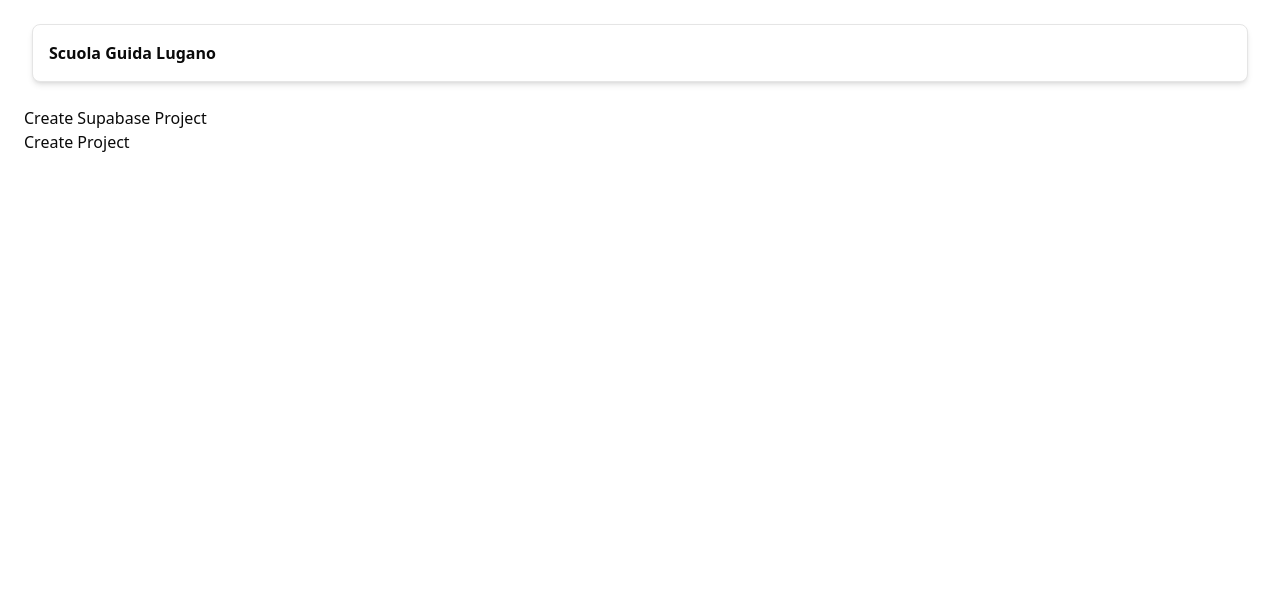
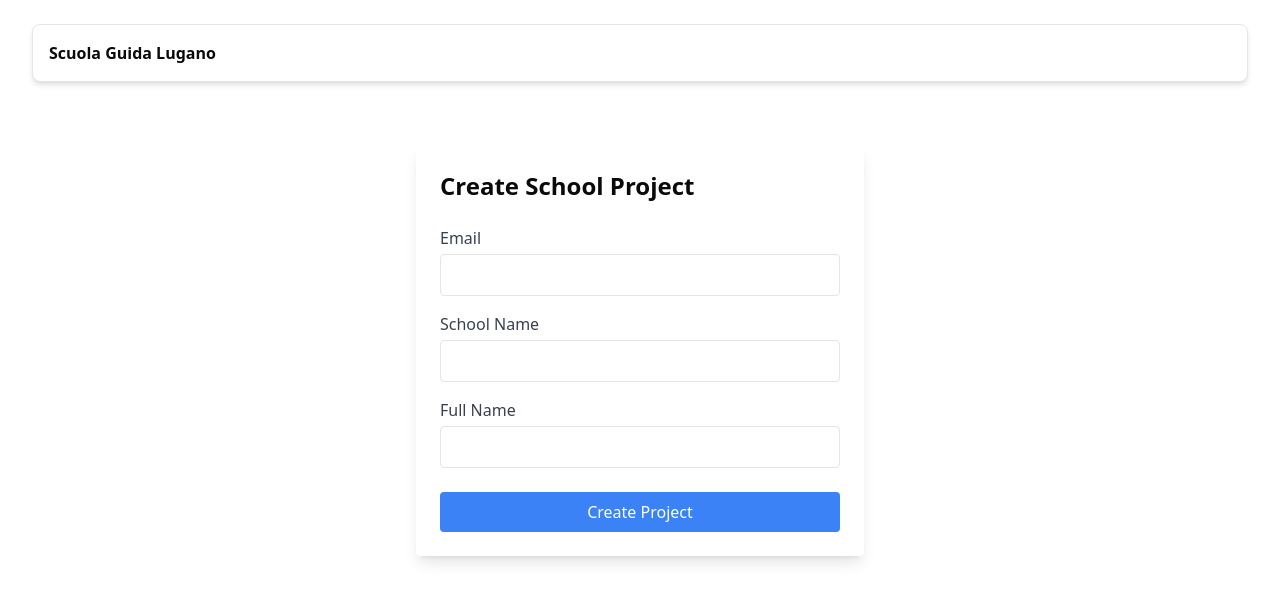
Before and after one commit to alatella87/flysupa, a React (Vite) app: page /landing in a window 1280 px wide. Shown: the top 602 px of the page. Built offline with nearby package versions, Linux system fonts and the light colour scheme.

Commit message:
[git] add create-vercel-project (dev)

```diff
--- a/package.json
+++ b/package.json
@@ -8,7 +8,7 @@
     "dev": "vite",
     "server": "node server.js",
     "dev:all": "concurrently \"npm run dev --port=5173\" \"npm run server\"",
-    "build": "tsc -b && vite build",
+    "build": "vite build",
     "lint": "eslint .",
     "preview": "vite preview",
     "test": "vitest",
--- a/src/pages/Landing.tsx
+++ b/src/pages/Landing.tsx
@@ -3,6 +3,11 @@ import React, { useState } from "react";
 const CreateSupabaseProject: React.FC = () => {
   const [output, setOutput] = useState<string>(""); // State for output
   const [loading, setLoading] = useState<boolean>(false); // State for loading status
+  const [formData, setFormData] = useState({
+    email: "",
+    schoolName: "",
+    fullName: ""
+  });
 
   const createSupabaseProject = async (
     apiKey: string,
@@ -14,7 +19,9 @@ const CreateSupabaseProject: React.FC = () => {
     setLoading(true);
     try {
       // Make the request to your own backend
-      const response = await fetch("http://localhost:3000/createProject", {
+      const response = await fetch(
+        "http://localhost:3000/create-supabase-project",
+        {
           method: "POST",
           headers: {
             "Content-Type": "application/json",
@@ -26,7 +33,8 @@ const CreateSupabaseProject: React.FC = () => {
             region,
             db_pass,
           }),
-      });
+        }
+      );
 
       if (!response.ok) {
         const error = await response.json();
@@ -39,8 +47,7 @@ const CreateSupabaseProject: React.FC = () => {
       return projectData;
     } catch (error) {
       setOutput("Error: " + error);
-    } finally {
-      setLoading(false);
+      return null;
     }
   };
 
@@ -68,7 +75,7 @@ const CreateSupabaseProject: React.FC = () => {
           (prevOutput) =>
             prevOutput + "Error executing SQL schema: " + JSON.stringify(error)
         );
-        return;
+        return false;
       }
 
       const result = await response.json();
@@ -78,17 +85,67 @@ const CreateSupabaseProject: React.FC = () => {
           "SQL schema executed successfully: " +
           JSON.stringify(result)
       );
+      return true;
     } catch (error) {
       setOutput(
         (prevOutput) => prevOutput + "Error executing SQL schema: " + error
       );
+      return false;
     }
   };
 
-  const handleCreateProjectClick = async () => {
-    //
+  const createVercelProject = async (schoolName: string) => {
+    try {
+      const response = await fetch("http://localhost:3000/create-vercel-project", {
+        method: "POST",
+        headers: {
+          "Content-Type": "application/json",
+        },
+        body: JSON.stringify({
+          schoolName,
+        }),
+      });
+
+      if (!response.ok) {
+        const error = await response.json();
+        setOutput(
+          (prevOutput) =>
+            prevOutput + "Error creating Vercel project: " + JSON.stringify(error)
+        );
+        return false;
+      }
+
+      const result = await response.json();
+      setOutput(
+        (prevOutput) =>
+          prevOutput +
+          "Vercel project created successfully: " +
+          JSON.stringify(result)
+      );
+      return true;
+    } catch (error) {
+      setOutput(
+        (prevOutput) => prevOutput + "Error creating Vercel project: " + error
+      );
+      return false;
+    }
+  };
+
+  const handleInputChange = (e: React.ChangeEvent<HTMLInputElement>) => {
+    const { name, value } = e.target;
+    setFormData(prevData => ({
+      ...prevData,
+      [name]: value
+    }));
+  };
+
+  const handleCreateProjectClick = async (e: React.FormEvent) => {
+    e.preventDefault();
+    setLoading(true);
+    setOutput("");
+
     const apiKey = "sbp_56ed72298488efd3471c5c27e3133539cd4e98e0";
-    const projectName = "buz";
+    const projectName = formData.schoolName;
     const organization_id = "ajnfgbpatgqromqqitoz";
     const region = "eu-central-1";
     const db_pass = "test30sada090";
@@ -105,11 +162,16 @@ const CreateSupabaseProject: React.FC = () => {
 
       if (projectData) {
         // Step 2: Execute the SQL schema on the new project
-        // The project ID is in the response as "id"
         const projectId = projectData.id;
         console.log("✅ Project created successfully! Project ID:", projectId);
+
         // Execute the SQL schema via the backend
-        await executeSchemaViaBackend(apiKey, projectId, db_pass);
+        const schemaResult = await executeSchemaViaBackend(apiKey, projectId, db_pass);
+
+        // Step 3: Create Vercel project after schema execution
+        if (schemaResult) {
+          await createVercelProject(formData.schoolName);
+        }
       }
     } catch (error) {
       setOutput("Error: " + error);
@@ -119,15 +181,60 @@ const CreateSupabaseProject: React.FC = () => {
   };
 
   return (
-    <div>
-      <h1>Create Supabase Project</h1>
+    <div className="max-w-md mx-auto mt-10 p-6 bg-white rounded shadow-lg">
+      <h1 className="text-2xl font-bold mb-6">Create School Project</h1>
+
+      <form onSubmit={handleCreateProjectClick}>
+        <div className="mb-4">
+          <label className="block text-gray-700 mb-1">Email</label>
+          <input
+            type="email"
+            name="email"
+            value={formData.email}
+            onChange={handleInputChange}
+            className="w-full p-2 border rounded"
+            required
+          />
+        </div>
+
+        <div className="mb-4">
+          <label className="block text-gray-700 mb-1">School Name</label>
+          <input
+            type="text"
+            name="schoolName"
+            value={formData.schoolName}
+            onChange={handleInputChange}
+            className="w-full p-2 border rounded"
+            required
+          />
+        </div>
+
+        <div className="mb-6">
+          <label className="block text-gray-700 mb-1">Full Name</label>
+          <input
+            type="text"
+            name="fullName"
+            value={formData.fullName}
+            onChange={handleInputChange}
+            className="w-full p-2 border rounded"
+            required
+          />
+        </div>
+
         <button
-        id="createProjectBtn"
-        onClick={handleCreateProjectClick}
+          type="submit"
+          className="w-full bg-blue-500 text-white py-2 px-4 rounded hover:bg-blue-600 transition-colors"
           disabled={loading}>
           {loading ? "Creating..." : "Create Project"}
         </button>
-      <pre id="output">{output}</pre>
+      </form>
+
+      {output && (
+        <div className="mt-6">
+          <h2 className="text-lg font-semibold mb-2">Output:</h2>
+          <pre className="bg-gray-100 p-3 rounded overflow-auto max-h-60 text-sm">{output}</pre>
+        </div>
+      )}
     </div>
   );
 };
```
Also changed, not shown: server.js (+45 -29 lines), 2 other files (tests, documents, lock files or other folders). Lines whose indentation alone changed are shown as unchanged.
